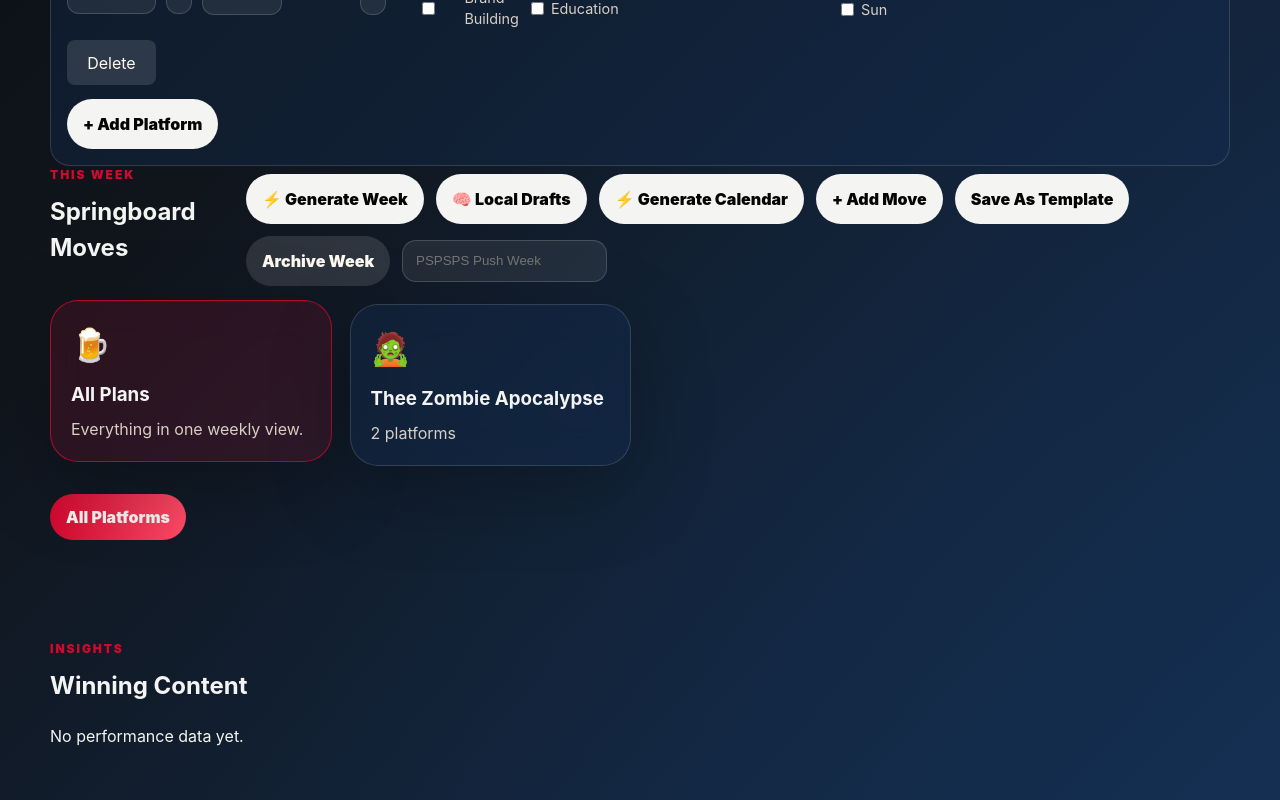
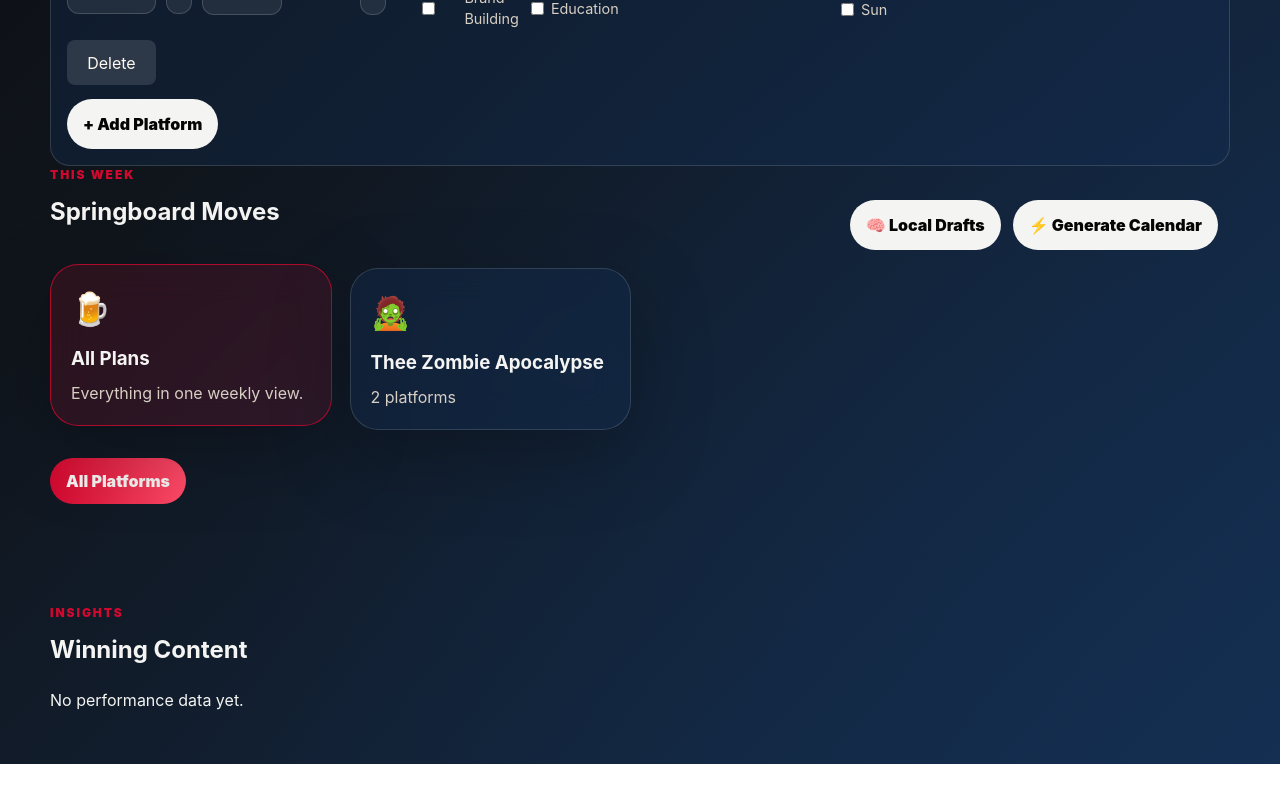
Before and after one commit to rtocastro/planweiser, a React (Vite) app: page / in a window 1280 px wide. Shown: the part 1728-2528 px from the top of the page. After the commit the page ends 2492 px from the top, so only its background shows below. Built offline with nearby package versions, Linux system fonts and the light colour scheme.

Commit message:
got rid of unused buttons

```diff
--- a/src/App.jsx
+++ b/src/App.jsx
@@ -1054,12 +1054,6 @@ Write a caption draft in Rick's voice.
         </div>
 
         <div className="header-buttons">
-            <button
-              className="ghost-button"
-              onClick={() => setIsGeneratorOpen(true)}
-            >
-              ⚡ Generate Week
-            </button>
 
           <button
             className="ghost-button"
@@ -1077,28 +1071,7 @@ Write a caption draft in Rick's voice.
           >
             ⚡ Generate Calendar
           </button>
-
-            <button
-              className="ghost-button"
-              onClick={() => setIsModalOpen(true)}
-            >
-              + Add Move
-            </button>
-
-            <button className="ghost-button" onClick={saveCurrentAsTemplate}>
-              Save As Template
-            </button>
-
-            <button className="ghost-button danger-button" onClick={archiveWeek}>
-              Archive Week
-            </button>
-
-            <input
-              className="template-input"
-              placeholder="PSPSPS Push Week"
-              value={newTemplateName}
-              onChange={(e) => setNewTemplateName(e.target.value)}
-            />
+          <br />
         </div>
       </div>
 
```
Lines whose indentation alone changed are shown as unchanged.
